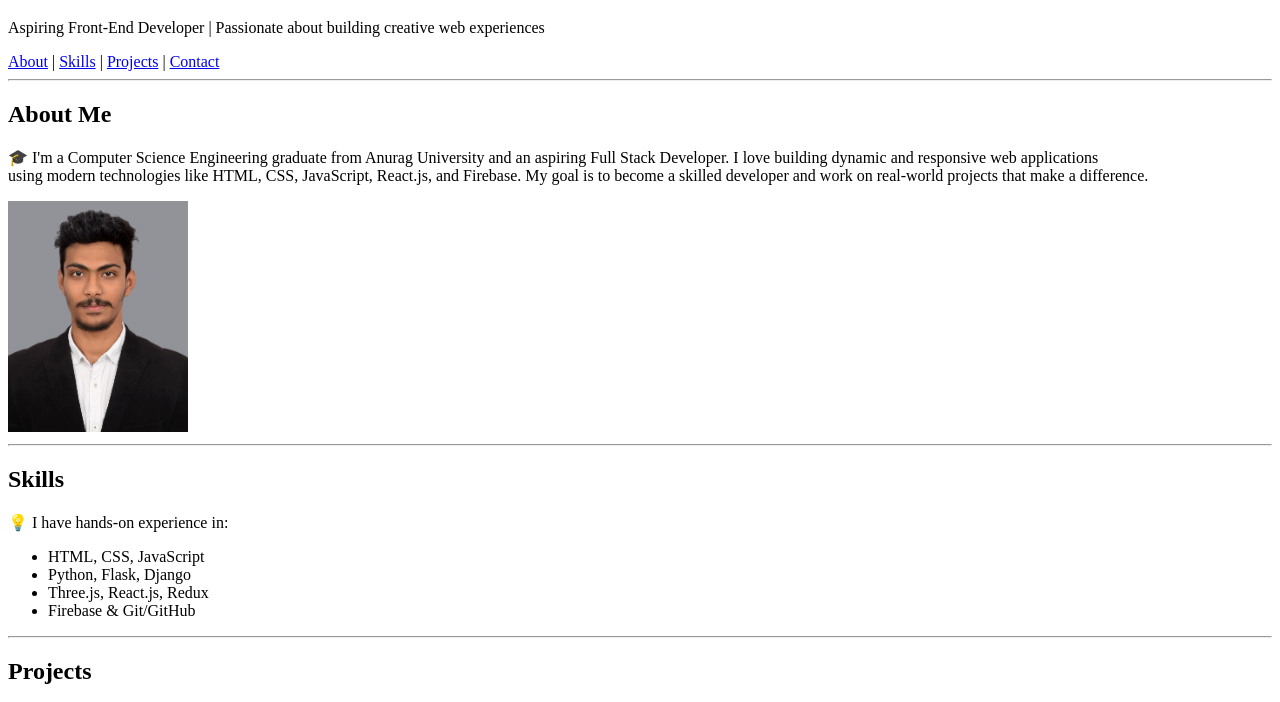
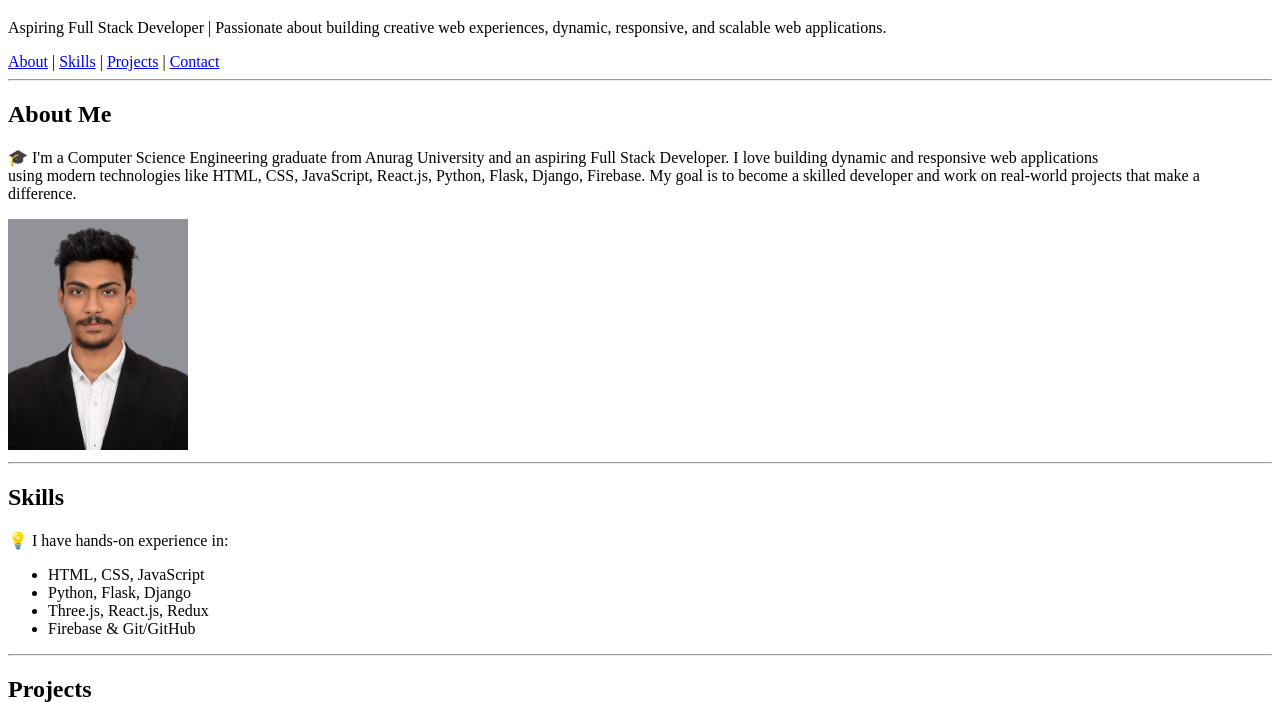
Before and after one commit to saicharanjanagama/Intern-Week1, a plain HTML site: page index.html in a window 1280 px wide. Shown: the part 62-764 px from the top of the page. Drawn offline with Linux system fonts and the light colour scheme.

Commit message:
Update index.html

```diff
--- a/index.html
+++ b/index.html
@@ -9,7 +9,7 @@
   <!-- ================= HEADER ================= -->
   <header>
     <h1>👋 Hi, I'm Sai Charan</h1>
-    <p>Aspiring Front-End Developer | Passionate about building creative web experiences</p>
+    <p>Aspiring Full Stack Developer | Passionate about building creative web experiences, dynamic, responsive, and scalable web applications.</p>
 
     <!-- Navigation Menu -->
     <nav>
@@ -28,8 +28,9 @@
       <h2>About Me</h2>
       <p>
        🎓 I'm a Computer Science Engineering graduate from Anurag University and an aspiring Full Stack Developer.
-       I love building dynamic and responsive web applications<br> using modern technologies like HTML, CSS, JavaScript, React.js, and Firebase.
-       My goal is to become a skilled developer and work on real-world projects that make a difference.
+       I love building dynamic and responsive web applications<br> using modern technologies like HTML, CSS, JavaScript,
+        React.js, Python, Flask, Django, Firebase.
+        My goal is to become a skilled developer and work on real-world projects that make a difference.
       </p>
       <img src="photo.jpeg" alt="Sai Charan" width="180" />
     </section>
```
